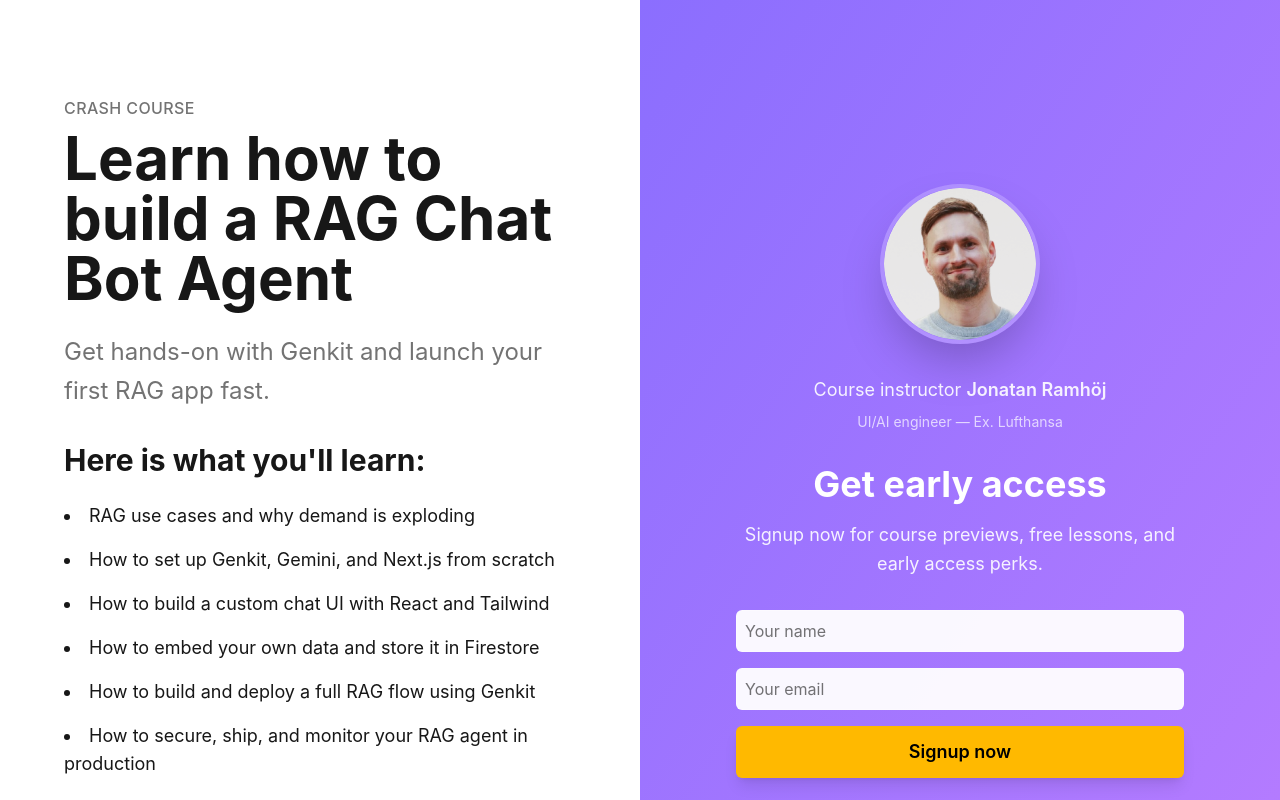
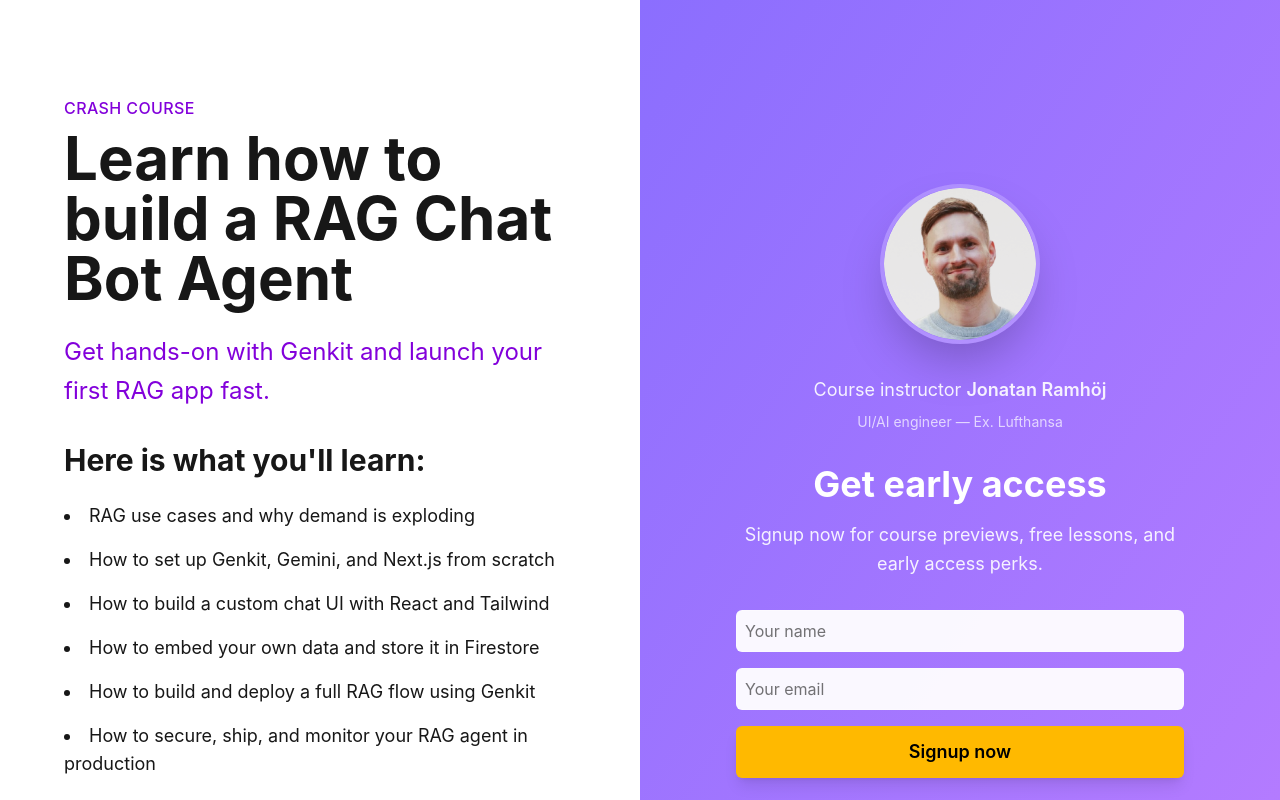
Before and after one commit to jonatanramhoj/rag-landing, a Next.js app: page / in a window 1280 px wide. Shown: the top 800 px of the page. Built offline with nearby package versions, Linux system fonts and the light colour scheme.

Commit message:
Update text color

```diff
--- a/app/page.tsx
+++ b/app/page.tsx
@@ -31,7 +31,7 @@
       {/* Left Column */}
       <div className="flex-1 bg-white flex items-center justify-center px-8 py-16 lg:py-24">
         <div className="max-w-lg w-full">
-          <p className="text-sm lg:text-base text-neutral-500 mb-2 uppercase tracking-wide font-medium">
+          <p className="text-sm lg:text-base text-purple-700 mb-2 uppercase tracking-wide font-medium">
             crash course
           </p>
 
@@ -39,7 +39,7 @@
             Learn how to build a RAG Chat Bot Agent
           </h1>
 
-          <p className="text-xl lg:text-2xl text-neutral-500 mb-8 leading-relaxed">
+          <p className="text-xl lg:text-2xl text-purple-700 mb-8 leading-relaxed">
             Get hands-on with Genkit and launch your first RAG app fast.
           </p>
 
```
